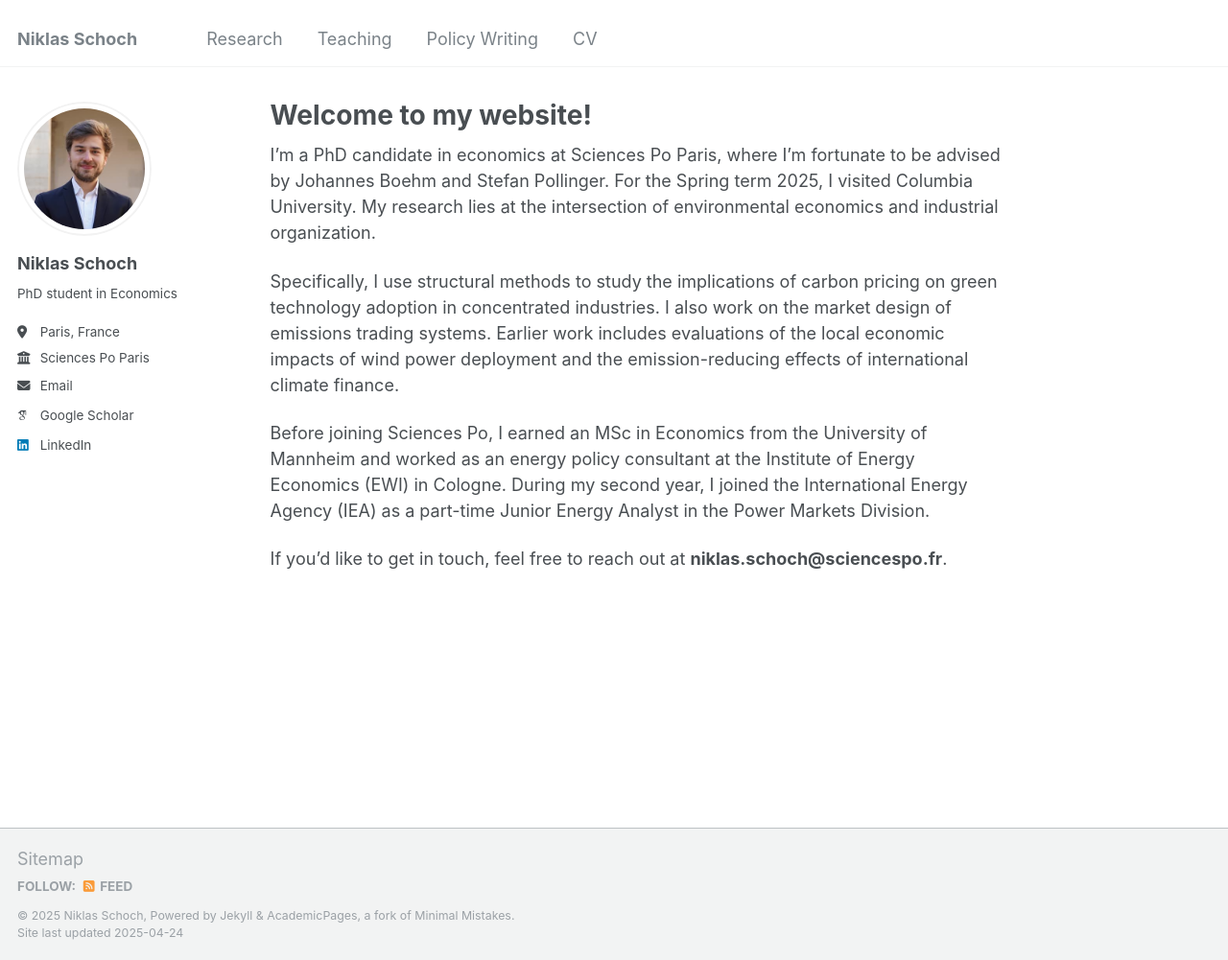
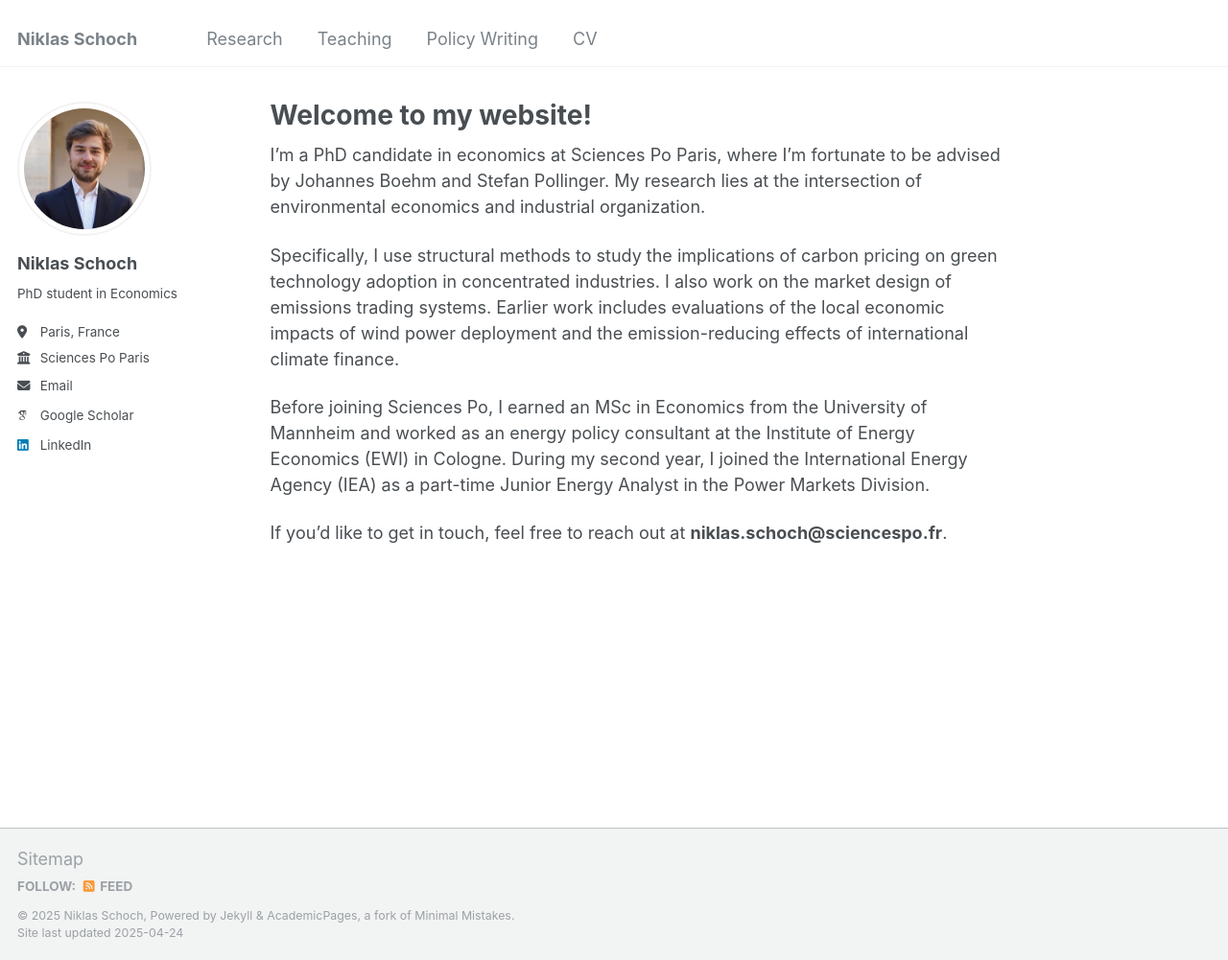
Before and after one commit to niklasschoch/niklasschoch.github.io, a Jekyll site: the page built from _pages/about.md, in a window 1280 px wide and 1001 px high. Shown: the whole window at 96% size. Built offline with Jekyll 4.4.1, drawn with Linux system fonts in a browser that asks for light colours; some web fonts are replaced.

Commit message:
Update about.md
Signed-off-by: niklasschoch <74817881+niklasschoch@users.noreply.github.com>

```diff
--- a/_pages/about.md
+++ b/_pages/about.md
@@ -7,7 +7,7 @@ redirect_from:
   - /about.html
 ---
 
-I’m a PhD candidate in economics at Sciences Po Paris, where I’m fortunate to be advised by Johannes Boehm and Stefan Pollinger. For the Spring term 2025, I visited Columbia University. My research lies at the intersection of environmental economics and industrial organization.
+I’m a PhD candidate in economics at Sciences Po Paris, where I’m fortunate to be advised by Johannes Boehm and Stefan Pollinger. My research lies at the intersection of environmental economics and industrial organization.
 
 Specifically, I use structural methods to study the implications of carbon pricing on green technology adoption in concentrated industries. I also work on the market design of emissions trading systems. Earlier work includes evaluations of the local economic impacts of wind power deployment and the emission-reducing effects of international climate finance.
 
```
